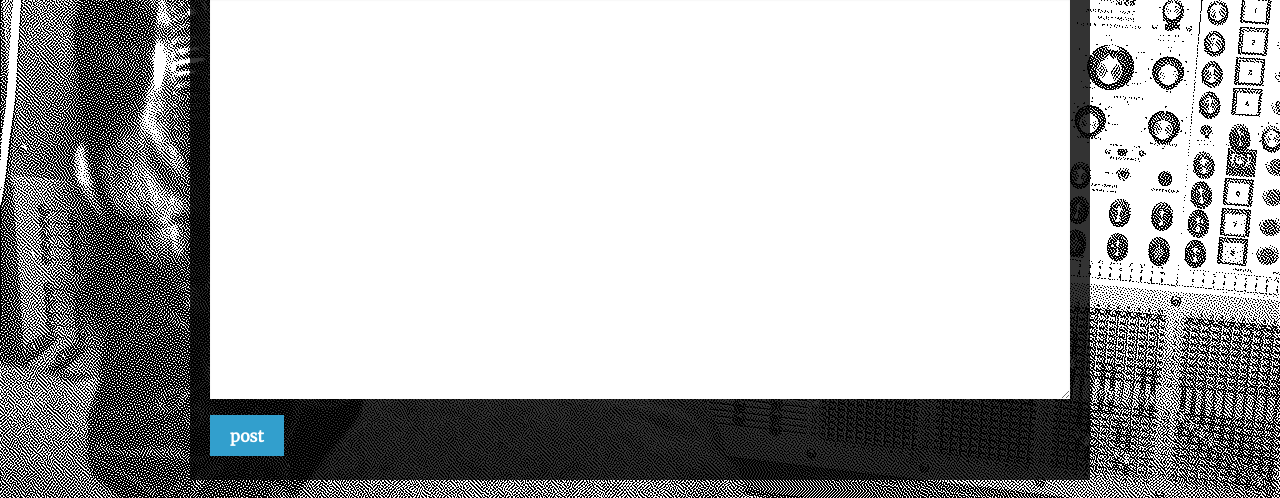
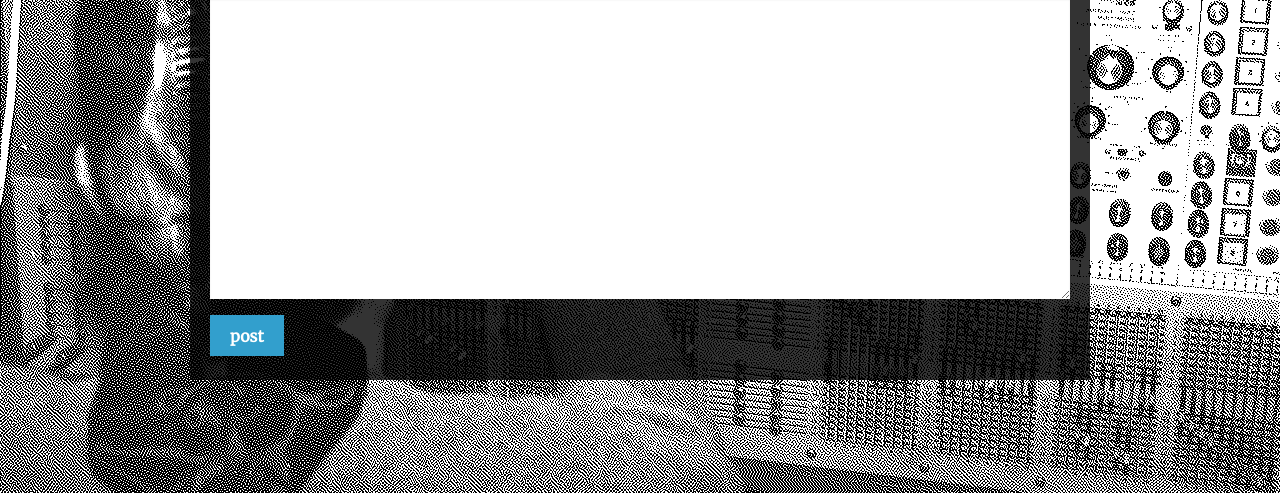
Before and after one commit to hecanjog/dronelife.org, a Flask app: page /threads/compose in a window 1280 px wide. Shown: the part 307-805 px from the top of the page. Run offline with Flask 2, Linux system fonts and the light colour scheme; data that the repository does not hold is empty; parts of the project's set-up code (start-up, migrations or seed data) failed here and were passed over; some libraries are stand-ins or nearby versions.

Commit message:
less epic thread compose field

```diff
--- a/dronelife/static/scss/app.scss
+++ b/dronelife/static/scss/app.scss
@@ -211,7 +211,7 @@ main {
 
 .compose-thread {
     #content {
-        min-height: 400px;
+        min-height: 300px;
     }
 }
 
--- a/dronelife/static/stylesheets/app.css
+++ b/dronelife/static/stylesheets/app.css
@@ -3502,7 +3502,7 @@ main:after {
 }
 
 .compose-thread #content {
-  min-height: 400px;
+  min-height: 300px;
 }
 
 .recent-posts {
--- a/dronelife/templates/threads/compose.html
+++ b/dronelife/templates/threads/compose.html
@@ -8,10 +8,10 @@
     {{ form.topic_id.label }}
     {{ form.topic_id() }}
     {{ form.title.label }}
-    {{ form.title(size=(80)) }}
+    {{ form.title() }}
 
     {{ form.content.label }}
-    {{ form.content(rows=100) }}
+    {{ form.content() }}
     <button type="submit">post</button>
 </fieldset>
 </form>
```
